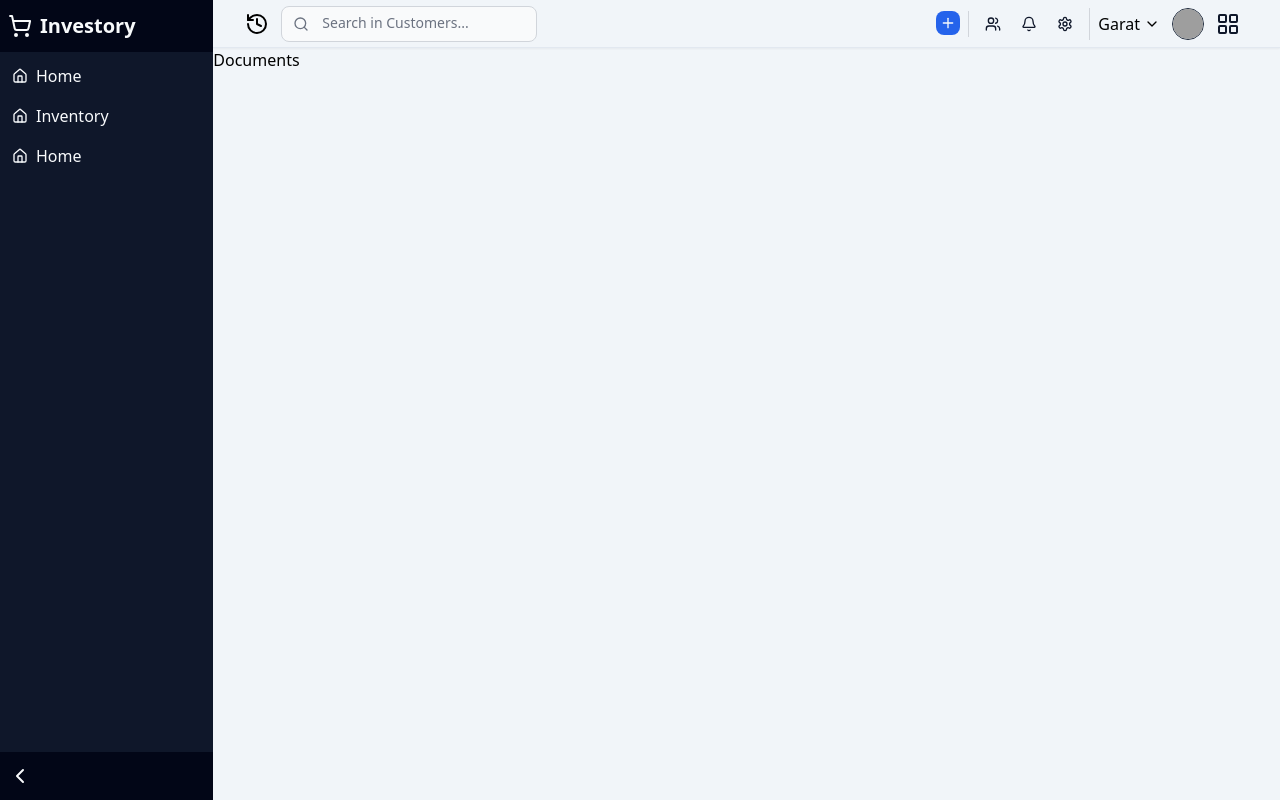
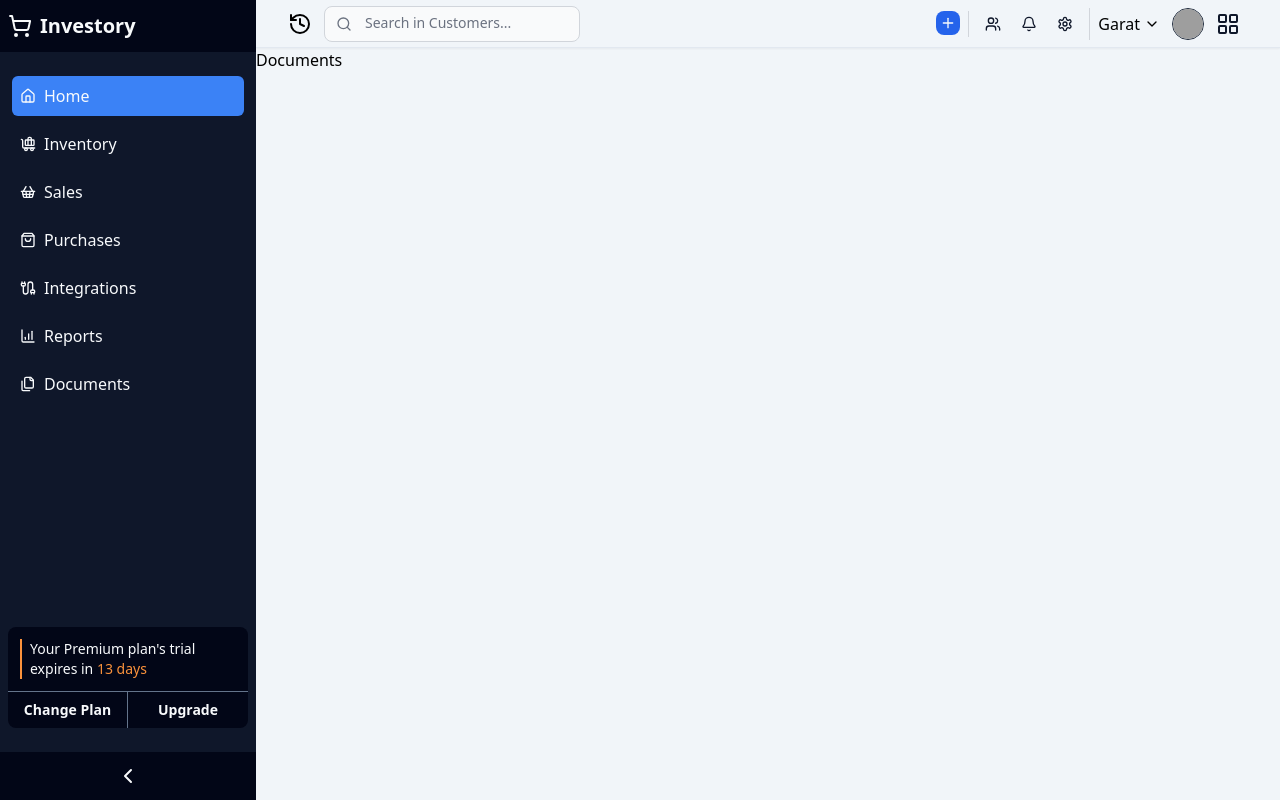
Before and after one commit to hac1yev/Inventory-Management-Software, a Next.js app: page /inventory-dashboard/documents in a window 1280 px wide. Built offline with nearby package versions, Linux system fonts and the light colour scheme; grey boxes are pictures that could not be loaded.

Commit message:
subscription card

```diff
--- /dev/null
+++ b/app/(back-office)/inventory-dashboard/home/layout.tsx
@@ -0,0 +1,11 @@
+import React, { ReactNode } from 'react'
+
+const Layout = ({ children }: { children: ReactNode }) => {
+    return (
+        <div>
+            {children}
+        </div>
+    );
+};
+
+export default Layout;
--- a/components/dashboard/Header.tsx
+++ b/components/dashboard/Header.tsx
@@ -13,7 +13,7 @@ const Header = () => {
             </div>
             <div className="flex items-center">
                 <div className="pr-2 border-r border-gray-300">
-                    <button className="p-1 bg-blue-600 rounded-lg">
+                    <button className="p-1 bg-blue-600 rounded-lg hover:opacity-80">
                         <Plus className="text-slate-50 w-4 h-4" />
                     </button>
                 </div>
--- a/components/dashboard/Sidebar.tsx
+++ b/components/dashboard/Sidebar.tsx
@@ -1,34 +1,55 @@
-import { ChevronLeft, Home, ShoppingCart } from "lucide-react";
+import { BaggageClaim, BarChart4, Cable, ChevronLeft, Files, Home, ShoppingBag, ShoppingBasket, ShoppingCart } from "lucide-react";
 import Link from "next/link";
+import SubscriptionCard from "./SubscriptionCard";
 
 const Sidebar = () => {
     return (
-        <div className="w-64 min-h-screen bg-slate-900 text-slate-50 flex flex-col justify-between">
+        <div className="w-80 min-h-screen bg-slate-900 text-slate-50 flex flex-col justify-between">
             <div className="flex flex-col">
-                <div className="flex items-center space-x-2 bg-slate-950 py-3 px-2">
+                <Link href={"/"} className="flex items-center space-x-2 bg-slate-950 py-3 px-2">
                     <ShoppingCart />
                     <span className="font-bold text-xl">Investory</span>
-                </div>
+                </Link>
 
-                <nav className="flex flex-col gap-4 p-3">
-                    <Link href={"/"} className="flex items-center space-x-2">
+                <nav className="flex flex-col gap-2 py-6 px-3">
+                    <Link href={"/"} className="flex items-center space-x-2 bg-blue-500 text-slate-50 p-2 rounded-md">
                         <Home className="w-4 h-4" />
                         <span>Home</span>
                     </Link>
-                    <Link href={"/"} className="flex items-center space-x-2">
-                        <Home className="w-4 h-4" />
+                    <button className="flex items-center space-x-2 p-2">
+                        <BaggageClaim className="w-4 h-4" />
                         <span>Inventory</span>
+                    </button>
+                    <button className="flex items-center space-x-2 p-2">
+                        <ShoppingBasket className="w-4 h-4" />
+                        <span>Sales</span>
+                    </button>
+                    <button className="flex items-center space-x-2 p-2">
+                        <ShoppingBag className="w-4 h-4" />
+                        <span>Purchases</span>
+                    </button>
+                    <Link href={"/"} className="flex items-center space-x-2 p-2">
+                        <Cable className="w-4 h-4" />
+                        <span>Integrations</span>
                     </Link>
-                    <Link href={"/"} className="flex items-center space-x-2">
-                        <Home className="w-4 h-4" />
-                        <span>Home</span>
+                    <Link href={"/"} className="flex items-center space-x-2 p-2">
+                        <BarChart4 className="w-4 h-4" />
+                        <span>Reports</span>
+                    </Link>
+                    <Link href={"/"} className="flex items-center space-x-2 p-2">
+                        <Files className="w-4 h-4" />
+                        <span>Documents</span>
                     </Link>
                 </nav>
+
             </div>
 
-            <div className="flex- flex-col">
-                <div className="bg-slate-950 flex space-x-2 items-center py-3 px-2">
-                    <ChevronLeft />
+            <div>
+                <SubscriptionCard />
+                <div className="flex justify-center items-center bg-slate-950">
+                    <div className="flex space-x-2 items-center py-3 px-2">
+                        <ChevronLeft />
+                    </div>
                 </div>
             </div>
         </div>
--- /dev/null
+++ b/components/dashboard/SubscriptionCard.tsx
@@ -0,0 +1,23 @@
+import Link from "next/link";
+
+const SubscriptionCard = () => {
+    return (
+        <div className="flex flex-col px-2 mb-6">
+            <div className="bg-slate-950 rounded-lg">
+                <div className="p-3">
+                    <p className="text-sm border-l-2 border-orange-400 pl-2">
+                        {"Your Premium plan's trial expires in"}{" "}
+                        <span className="text-orange-400">13 days</span>
+                    </p>
+                </div>
+                <div className="flex items-center justify-center border-t border-slate-500">
+                    <button className="flex justify-center w-1/2 p-2 border-r border-slate-500 text-sm font-bold">Change Plan</button>
+                    <Link className="flex justify-center w-1/2 p-2 text-sm font-bold" href={"/"}>Upgrade</Link>
+                </div>
+            </div>
+
+        </div>
+    );
+};
+
+export default SubscriptionCard;
```
